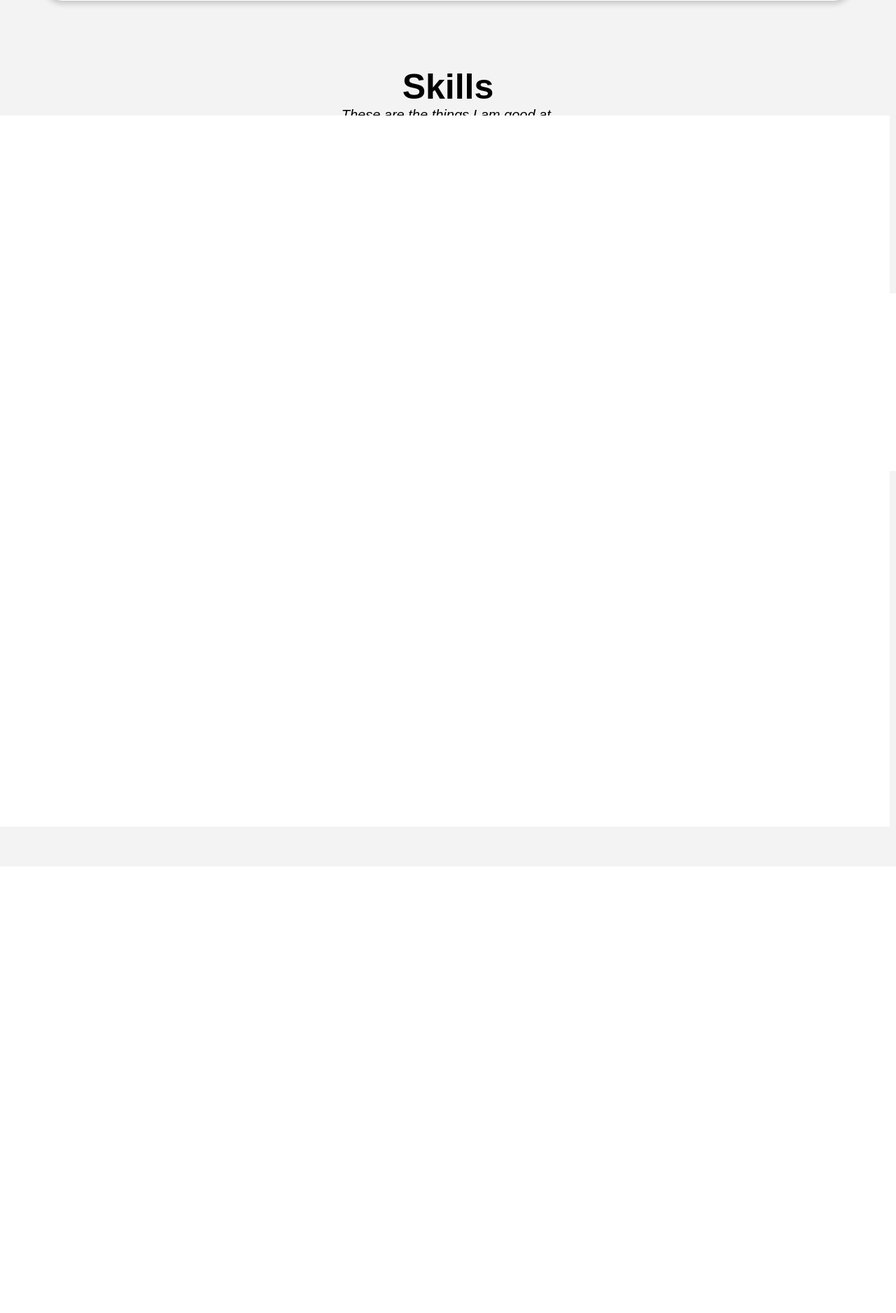
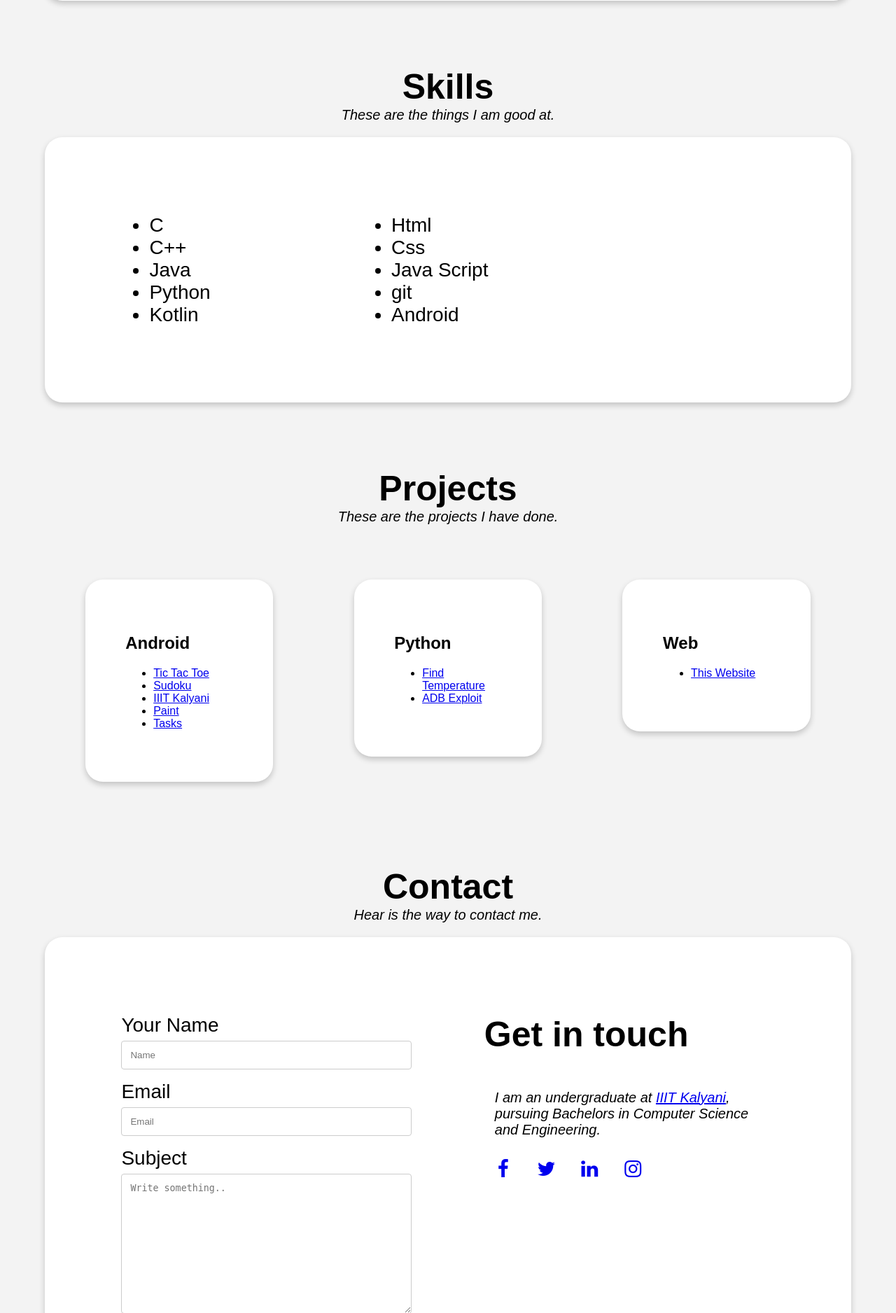
Before and after one commit to VSArchive/Portfolio-Archive-3, a PHP site: page / in a window 1280 px wide. Shown: the part 1360-3236 px from the top of the page at 70% size. Before the commit the page ends 1525 px from the top, so only its background shows below. Run offline with PHP 8.4, Linux system fonts and the light colour scheme; some libraries are stand-ins or nearby versions; some web fonts are replaced.

Commit message:
added contact form

```diff
--- a/css/style.css
+++ b/css/style.css
@@ -133,6 +133,10 @@ body {
   	margin-top:15px;
 }
 
+.my-float:hover{
+  	color: red;
+}
+
 #navbar-right a.active {
     background-color: dodgerblue;
     color: white;
@@ -153,6 +157,13 @@ body {
 }
 
 #projects {
+    padding: 5%;
+    height: auto;
+    width: 100%;
+    background-color: rgb(243, 243, 243);
+}
+
+#contact {
     padding: 5%;
     height: auto;
     width: 100%;
@@ -186,6 +197,36 @@ body {
     float: left;
     width: 23.33%;
     margin: 5%;
+}
+
+.contact-column {
+    float: left;
+    width: 40%;
+    margin: 5%;
+}
+
+input[type=text], select, textarea, .email {
+    width: 100%;
+    padding: 12px;
+    border: 1px solid #ccc;
+    border-radius: 4px;
+    box-sizing: border-box;
+    margin-top: 6px;
+    margin-bottom: 16px;
+    resize: vertical;
+}
+
+input[type=submit] {
+    background-color: dodgerblue;
+    color: white;
+    padding: 12px 20px;
+    border: none;
+    border-radius: 4px;
+    cursor: pointer;
+}
+
+input[type=submit]:hover {
+    background-color: rgb(0, 80, 160);
 }
 
 .row:after {
@@ -246,6 +287,19 @@ body {
     font-weight: 1% !important;
 }
 
+.fa {
+  padding: 10px;
+  font-size: 30px;
+  width: 50px;
+  text-align: center;
+  text-decoration: none;
+  margin: 5px 2px;
+  border-radius: 60%;
+}
+
+.fa:hover {
+    opacity: 0.5;
+}
 
 @media screen and (max-width: 900px) {
     .container {
--- a/index.html
+++ b/index.html
@@ -5,7 +5,7 @@
     <link href="css/style.css" rel="stylesheet">
     <script src="js/style.js"></script>
     <link href='https://fonts.googleapis.com/css?family=Sofia' rel='stylesheet'>
-    <link rel="stylesheet" href="https://maxcdn.bootstrapcdn.com/font-awesome/4.5.0/css/font-awesome.min.css">
+    <link rel="stylesheet" href="https://cdnjs.cloudflare.com/ajax/libs/font-awesome/4.7.0/css/font-awesome.min.css">
     <link rel="icon" type="image/gif/png" href="img/profile-no-bg.png">
 
     <title>
@@ -22,11 +22,12 @@
             <a id="skills-n" href="#skills" onclick="skills()">Skills</a>
             <a id="projects-n" href="#projects" onclick="projects()">Projects</a>
             <a href="http://vineelsai5439.github.io/resume">Resume</a>
+            <a id="contact-n" href="#contact" onclick="contact()">Contact</a>
         </div>
     </div>
 
     <a id="fab" href="#home" class="float">
-        <i class="fa fa-arrow-up my-float"></i>
+        <i class="my-float fa fa-arrow-up"></i>
     </a>
 
     <div onfocus="home()" onmouseover="home()" id="home" class="parallax">
@@ -123,6 +124,46 @@
             </div>
         </div>
     </div>
+
+    <div onfocus="contact()" onmouseover="contact()" id="contact" style="margin-top: 0px; padding-top: 0px;">
+        <div>
+            <h3 class="title" style="text-align: center; margin-top: 0px; margin-bottom: 0px; padding-top: 0px;">
+                Contact
+            </h3>
+            <p class="font-italic" style="text-align: center; padding: 0px; margin-top: 0px;">Hear is the way to contact me.</p>
+        </div>
+        <div class="row card title-skills rounded">
+            <div class="contact-column">
+                <form name="contact-form" netlify>
+                    <label for="name">Your Name</label>
+                    <input type="text" id="fname" name="firstname" placeholder="Name">
+
+                    <label for="email">Email</label>
+                    <input type="email" id="email" name="email" placeholder="Email" class="email">
+
+                    <label for="subject">Subject</label>
+                    <textarea id="subject" name="subject" placeholder="Write something.." style="height:200px"></textarea>
+
+                    <input type="submit" value="Submit" >
+                </form>
+            </div>
+            <div class="contact-column">
+                <p class="title" style="margin-top: 0px;">
+                    Get in touch
+                </p>
+                <p class="font-italic" style="margin: 15px;">
+                    I am an undergraduate at <a href="https://iiitkalyani.ac.in">IIIT
+                        Kalyani</a>, pursuing
+                    Bachelors in Computer
+                    Science and Engineering.
+                </p>
+                <a href="https://www.facebook.com/vineelsai5439" class="fa fa-facebook"></a>
+                <a href="https://www.twitter.com/vineelsai5439" class="fa fa-twitter"></a>
+                <a href="https://in.linkedin.com/in/vineelsai5439" class="fa fa-linkedin"></a>
+                <a href="https://www.instagram.com/vineelsai5439" class="fa fa-instagram"></a>
+            </div>
+        </div>
+    </div>
 </body>
 
 </html>
--- a/js/style.js
+++ b/js/style.js
@@ -17,22 +17,33 @@ function home() {
     document.getElementById("home-n").classList.add('active');
     document.getElementById("skills-n").classList.remove('active');
     document.getElementById("projects-n").classList.remove('active');
+    document.getElementById("contact-n").classList.remove('active');
 }
 function about() {
     document.getElementById("about-n").classList.add('active');
     document.getElementById("home-n").classList.remove('active');
     document.getElementById("skills-n").classList.remove('active');
     document.getElementById("projects-n").classList.remove('active');
+    document.getElementById("contact-n").classList.remove('active');
 }
 function skills() {
     document.getElementById("about-n").classList.remove('active');
     document.getElementById("home-n").classList.remove('active');
     document.getElementById("skills-n").classList.add('active');
     document.getElementById("projects-n").classList.remove('active');
+    document.getElementById("contact-n").classList.remove('active');
 }
 function projects() {
     document.getElementById("about-n").classList.remove('active');
     document.getElementById("home-n").classList.remove('active');
     document.getElementById("skills-n").classList.remove('active');
     document.getElementById("projects-n").classList.add('active');
+    document.getElementById("contact-n").classList.remove('active');
 }
+function contact() {
+    document.getElementById("contact-n").classList.add('active');
+    document.getElementById("about-n").classList.remove('active');
+    document.getElementById("home-n").classList.remove('active');
+    document.getElementById("skills-n").classList.remove('active');
+    document.getElementById("projects-n").classList.remove('active');
+}
```
